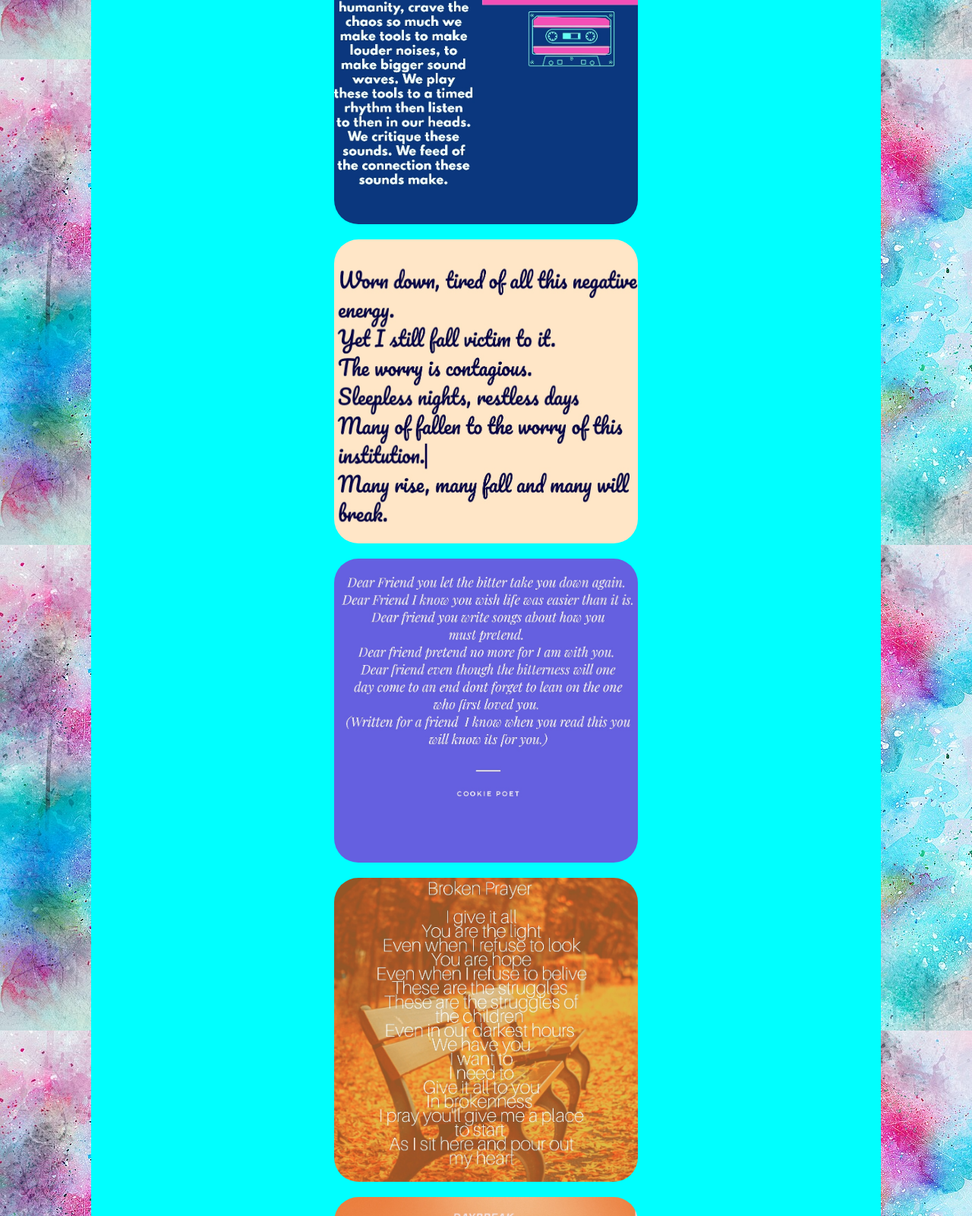
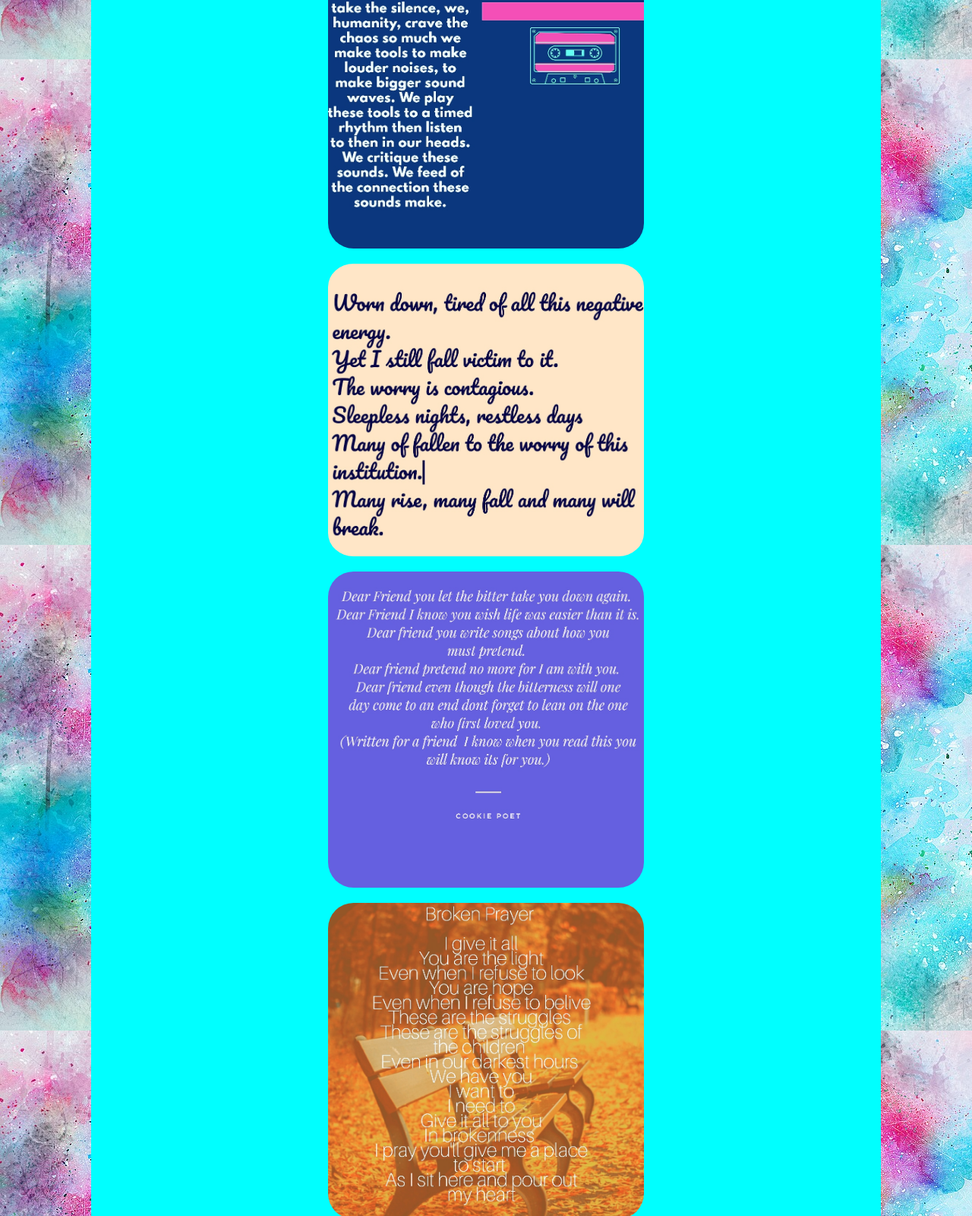
Before and after one commit to ashjeffries/Porfolio, a plain HTML site: page abilities/poems.html in a window 1280 px wide. Shown: the part 1200-2800 px from the top of the page at 76% size. Drawn offline with Linux system fonts and the light colour scheme.

Commit message:
uirwh3ihgt

```diff
--- a/abilities/poems.html
+++ b/abilities/poems.html
@@ -34,12 +34,12 @@
 </header>
 <p> Poetry expresses who we are and how we see the world, even our perception of a poem can be diffrent
 depending on the person. </br>I write poetry to make people think and as a way to express how I feel and see situations and the world.</p>
-<p><img src="poem1.jpg" alt="" style="width:400px;height:400px";>
-<img src="poem2.jpg" alt="" style="width:400px;height:400px;">
-<img src="poem3.jpg" alt="" style="width:400px;height:400px;">
-<img src="poem4.jpg" alt="" style="width:400px;height:400px;">
-<img src="poem5.jpg" alt="" style="width:400px;height:400px;">
-<img src="poem6.jpg" alt="" style="width:400px;height:400px;">
+<p><img src="poem1.jpg" alt="" >
+<img src="poem2.jpg" alt="" >
+<img src="poem3.jpg" alt="" >
+<img src="poem4.jpg" alt="" >
+<img src="poem5.jpg" alt="" >
+<img src="poem6.jpg" alt="" >
 </p>
 
 <footer>
```
Also changed, not shown: index.html (+1 -1 lines).
